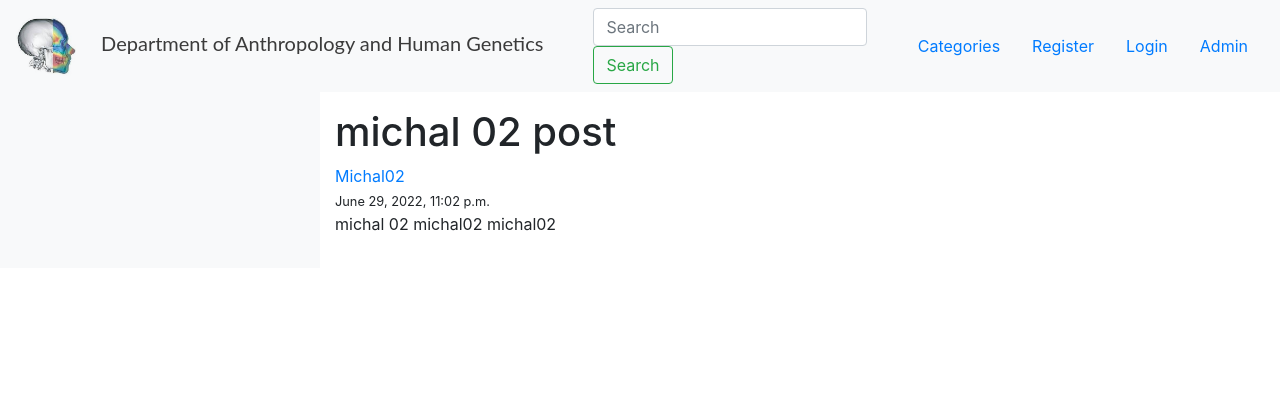
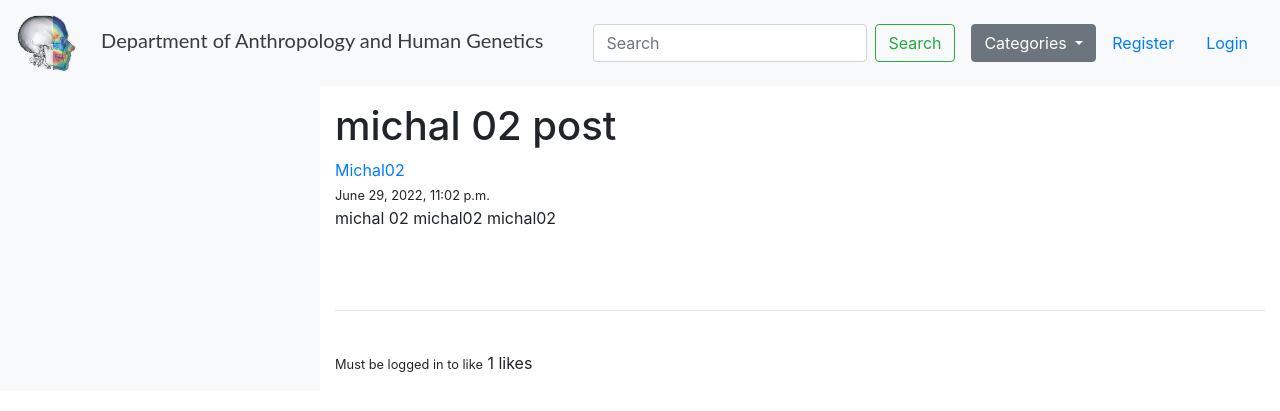
Before and after one commit to MichalStruska/AnthroWeb, a Django app: page /article/20 in a window 1280 px wide. Shown: the top 411 px of the page. Run offline with Django 3.2, Linux system fonts and the light colour scheme; data comes from the database, SQL or seed files in the repository; some libraries are stand-ins or nearby versions.

Commit message:
like button and automatic slug

```diff
--- a/blog/forms.py
+++ b/blog/forms.py
@@ -1,6 +1,7 @@
 from django import forms
 from .models import Post, Category
 from django_extensions.db.fields import AutoSlugField
+from django.template.defaultfilters import slugify
 
 choices = Category.objects.all().values_list('name','name')
 
@@ -16,7 +17,7 @@ class PostForm(forms.ModelForm):
 
         widgets = {
             'title': forms.TextInput(attrs={'class':'form-control', 'placeholder':'give a title'}),
-            # 'slug': forms.TextInput(attrs={'class':'form-control'}),
+            'slug': forms.TextInput(attrs={'class':'form-control'}),
             # 'slug': AutoSlugField(populate_from=['title']),
             # 'author': forms.Select(attrs={'class':'form-control'}),
             'author': forms.TextInput(attrs={'class':'form-control', 'value':'', 'id':'elder','type':'hidden'}),
@@ -24,6 +25,10 @@ class PostForm(forms.ModelForm):
             'content': forms.Textarea(attrs={'class':'form-control'}),
 
         }
+
+        def save(self, *args, **kwargs):
+            self.slug = slugify(self.title)
+            super(Post, self).save(*args, **kwargs)
 
 
 class EditForm(forms.ModelForm):
--- a/blog/models.py
+++ b/blog/models.py
@@ -11,10 +11,10 @@ STATUS = (
 
 class Post(models.Model):
     title = models.CharField(max_length=200, unique=True)
-    #slug = models.SlugField(max_length=200, unique=True)
+    slug = models.SlugField(max_length=200, unique=True)
     #title_tag = models.CharField(max_length=255, default="Dept")
     #slug = AutoSlugField(populate_from=['title'])
-    author = models.ForeignKey(User, on_delete= models.CASCADE,related_name='blog_posts')
+    author = models.ForeignKey(User, on_delete= models.CASCADE)
     updated_on = models.DateTimeField(auto_now= True)
     #content = models.TextField()
     content = RichTextField(blank=True, null=True)
@@ -23,6 +23,10 @@ class Post(models.Model):
     article_image = models.ImageField(null = True, blank = True, upload_to = "images/")
     thumbnail_image = models.ImageField(null = True, blank = True, upload_to = "images/")
     category = models.CharField(max_length=255, default="News")
+    likes = models.ManyToManyField(User, related_name='blog_posts')
+
+    def total_likes(self):
+        return self.likes.count()
 
     class Meta:
         ordering = ['-created_on']
--- a/blog/templates/blog/article_detail.html
+++ b/blog/templates/blog/article_detail.html
@@ -14,4 +14,23 @@
         <img src="{{post.article_image.url}}" class="article-image">
     {% endif %}
 
+    <br></br>
+    <hr>
+    </br>
+    <form action="{% url 'like_post' post.pk %}" method="POST">
+        {% csrf_token %}
+
+        {% if user.is_authenticated %}
+            {% if liked %}
+                <button type="submit", name="post_id", value="{{ post.id }}", class="btn btn-danger btn-sm">Unlike</button>
+            {% else %}
+                <button type="submit", name="post_id", value="{{ post.id }}", class="btn btn-primary btn-sm">Like</button>
+            {% endif %}
+        {% else %}
+            <small>Must be logged in to like</small>
+        {% endif %}
+        {{ total_likes }} likes
+
+    </form>
+
 {% endblock content %}
--- a/blog/templates/blog/base.html
+++ b/blog/templates/blog/base.html
@@ -54,13 +54,11 @@
                 <a class="nav-link align-items-right" id="pokus" href="{% url 'add-post' %}">Add post <span class="sr-only">(current)</span></a>
                 <a class="nav-link align-items-right" href="{% url 'add-category' %}">Add category <span class="sr-only">(current)</span></a>
                 <a class="nav-link align-items-right" href="{% url 'logout' %}">Logout <span class="sr-only">(current)</span></a>
+                <!-- <a class="nav-link align-items-right" href="/admin">Admin <span class="sr-only">(current)</span></a> -->
             {% else %}
                 <a class="nav-link align-items-right" href="{% url 'register' %}">Register <span class="sr-only">(current)</span></a>
                 <a class="nav-link align-items-right" href="{% url 'login' %}">Login <span class="sr-only">(current)</span></a>
             {% endif %}
-            <a class="nav-link align-items-right" href="/admin">Admin <span class="sr-only">(current)</span></a>
-
-
 
         </nav>
 
--- a/blog/urls.py
+++ b/blog/urls.py
@@ -12,4 +12,6 @@ urlpatterns = [
     path('delete/<int:id>', views.delete, name='delete'),
     path('add-category', views.AddCategoryView.as_view(), name='add-category'),
     path('category/<str:cats>/', views.CategoryView, name='category'),
-    path('category-list/', views.CategoryListView, name='category-list')]
+    path('category-list/', views.CategoryListView, name='category-list'),
+    path('like/<int:pk>', views.LikeView, name='like_post')
+    ]
--- a/blog/views.py
+++ b/blog/views.py
@@ -1,12 +1,10 @@
 from msilib.schema import ListView
-from django.shortcuts import render
+from django.shortcuts import render, get_object_or_404
 from django.views import generic
 from .models import Post, Category
 from .forms import PostForm, EditForm
 from django.http import HttpResponse, HttpResponseRedirect
 from django.urls import reverse
-
-
 
 class PostList(generic.ListView):
     model = Post
@@ -23,6 +21,22 @@ class PostList(generic.ListView):
 class PostDetail(generic.DetailView):
     model = Post
     template_name = 'blog/article_detail.html'
+
+    def get_context_data(self, *args, **kwargs):
+        cat_menu = Category.objects.all()
+
+        stuff = get_object_or_404(Post, id=self.kwargs['pk'])
+        total_likes = stuff.total_likes()
+
+        liked = False
+        if stuff.likes.filter(id=self.request.user.id).exists():
+            liked = True
+
+        context = super(PostDetail, self).get_context_data(*args, **kwargs)
+        context["cat_menu"] = cat_menu
+        context['total_likes'] = total_likes
+        context['liked'] = liked
+        return context
 
 class AddPostView(generic.CreateView):
     model = Post
@@ -45,6 +59,17 @@ class UpdatePostView(generic.UpdateView):
 class DeletePostView(generic.DeleteView):
     model = Post
     template_name: str = 'blog/delete_post.html'
+
+def LikeView(request, pk):
+    post = get_object_or_404(Post, id=request.POST.get('post_id'))
+    liked = False
+    if post.likes.filter(id=request.user.id).exists():
+        post.likes.remove(request.user)
+        liked = False
+    else:
+        post.likes.add(request.user)
+        liked = True
+    return HttpResponseRedirect(reverse('article-detail', args=[str(pk)]))
 
 def CategoryListView(request):
     cat_menu_list = Category.objects.all()
```
Also changed, not shown: blog/migrations/0009_auto_20220630_1908.py (added), db.sqlite3.
